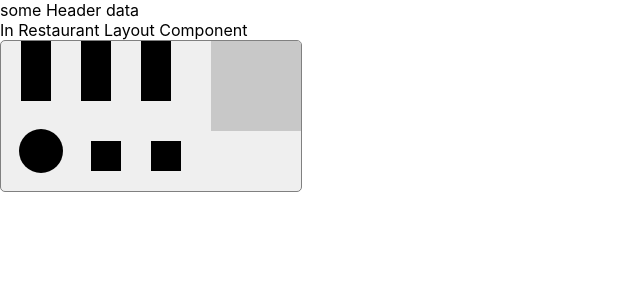
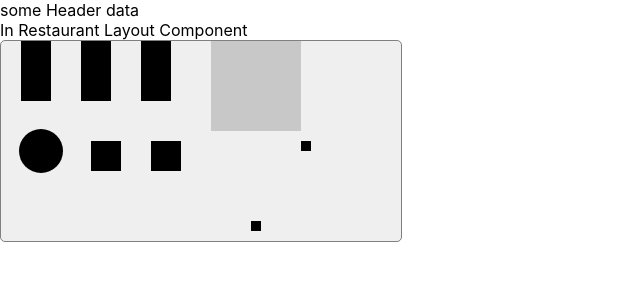
Before and after one commit to fayde07/restaurantApp, a React (Create React App) app: page / in a window 1280 px wide. Shown: the top 300 px of the page, without its empty margins (0-640 px from the left). Built offline with nearby package versions, Linux system fonts and the light colour scheme.

Commit message:
added a constructor class for object in canvas + other

```diff
--- a/src/App.tsx
+++ b/src/App.tsx
@@ -1,12 +1,13 @@
 import React from 'react';
-import logo from './logo.svg';
 import './App.css';
 import ResLayout from './components/RestaurantLayout/ResLayout';
-
-
+import { Rectangle } from './utils/classes/Rectangle';
 
 const App: React.FC = () => {
-  const draw = (ctx: any): void => {
+  const rect = new Rectangle(300, 100, 10, 10, '#000');
+  const rect2 = new Rectangle(250, 180, 10, 10, '#000');
+
+  const draw = (ctx: any) => {
     ctx.clearRect(0, 0, ctx.canvas.width, ctx.canvas.height);
     ctx.fillStyle = '#000000';
     ctx.fillRect(20, 0, 30, 60);
@@ -30,13 +31,18 @@ const App: React.FC = () => {
     ctx.beginPath();
     ctx.arc(40, 110, 22, 0, 2 * Math.PI);
     ctx.fill();
+    ctx.closePath();
+
+    rect.draw(ctx);
+    rect2.draw(ctx);
   };
+
   return (
     <div className="App">
       {/* [to do] add style to header*/}
       {/* [to do] header should contain: date, hour, table number, reserve button, firebase - login component*/}
       <header>some Header data</header>
-      <ResLayout draw={draw} />
+      <ResLayout draw={draw} rect={rect} />
     </div>
   );
 };
--- a/src/components/RestaurantLayout/ResLayout.tsx
+++ b/src/components/RestaurantLayout/ResLayout.tsx
@@ -1,4 +1,5 @@
-import React, { useEffect, useRef } from 'react';
+import React, { useEffect, useRef, useState } from 'react';
+import { Rectangle } from '../../utils/classes/Rectangle';
 
 //[to do] refactor when will decide on libraries for canvas;
 const canvasStyle = {
@@ -7,9 +8,10 @@ const canvasStyle = {
   border: '1px solid gray',
 };
 
-const ResLayout: React.FC<{ draw: Function }> = (props) => {
-  const { draw } = props;
-  const canvasRef = useRef(null);
+const ResLayout: React.FC<{ draw: Function,rect:Rectangle }> = (props) => {
+  const { draw,rect } = props;
+
+  const canvasRef= useRef<HTMLCanvasElement>(null);
 
   useEffect(
     () => {
@@ -20,11 +22,33 @@ const ResLayout: React.FC<{ draw: Function }> = (props) => {
     [ draw ],
   );
 
+  const handlsmth = (e:any):void => {
+    let rect2:any = canvasRef?.current?.getBoundingClientRect();
+    let op:boolean|undefined = rect.clickRectangle(e.clientX-rect2.left, e.clientY-rect2.top)!
+    console.log(op);
+
+    if(op){
+      rect.changeColor("red")
+      //question here, about how to get the context & generalization
+      //rect to be array of new Rect; and loop over them and get the draw and context?
+      rect.draw(canvasRef.current?.getContext('2d'))
+    }else{
+      rect.changeColor("#000")
+      rect.draw(canvasRef.current?.getContext('2d'))
+    }
+
+  }
+
+
   return (
     <div>
-      <p className="">In Restaurant Layout Component</p>
-
-      <canvas ref={canvasRef} style={canvasStyle} />
+      <p> In Restaurant Layout Component</p>
+      <canvas
+        ref={canvasRef}
+        style={canvasStyle}
+        onClick={handlsmth}
+        height={200} width={400}
+      />
     </div>
   );
 };
--- /dev/null
+++ b/src/utils/classes/Rectangle.ts
@@ -0,0 +1,23 @@
+export class Rectangle {
+  constructor(public x: number, public y: number, public width: number, public height: number, public color?: string) {
+    if (!this.color) {
+      this.color = 'blue';
+    }
+  }
+  draw(context: any) {
+    context.fillStyle = this.color;
+    context.fillRect(this.x, this.y, this.width, this.height);
+
+    context.lineStyle = 'red';
+  }
+  changeColor(newColor: string) {
+    this.color = newColor;
+  }
+
+  clickRectangle(xmouse: number, ymouse: number) {
+    if (xmouse >= this.x && xmouse <= this.x + this.width && (ymouse >= this.y && ymouse <= this.y + this.height)) {
+      return true;
+    }
+    return false;
+  }
+}
```
Also changed, not shown: src/components/OtherComponents/smth.tsx (added, +7 -0 lines).
